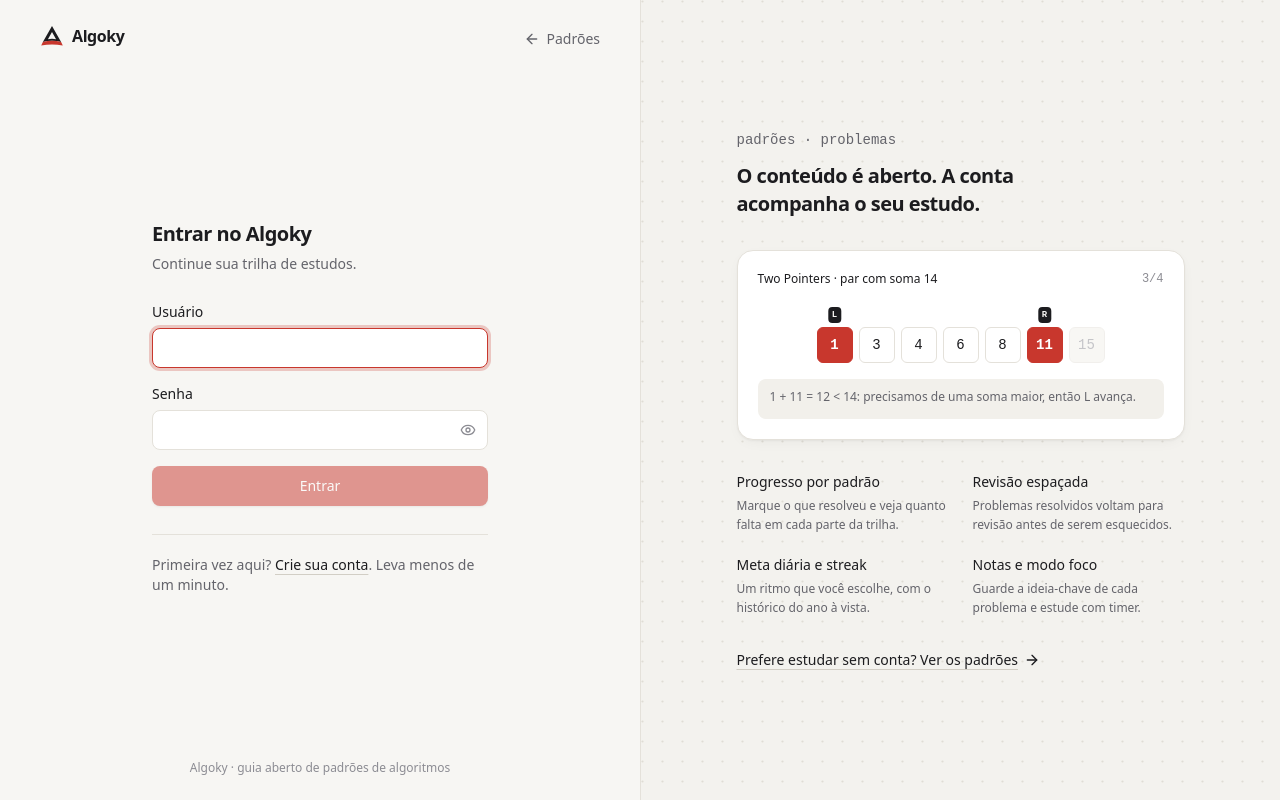
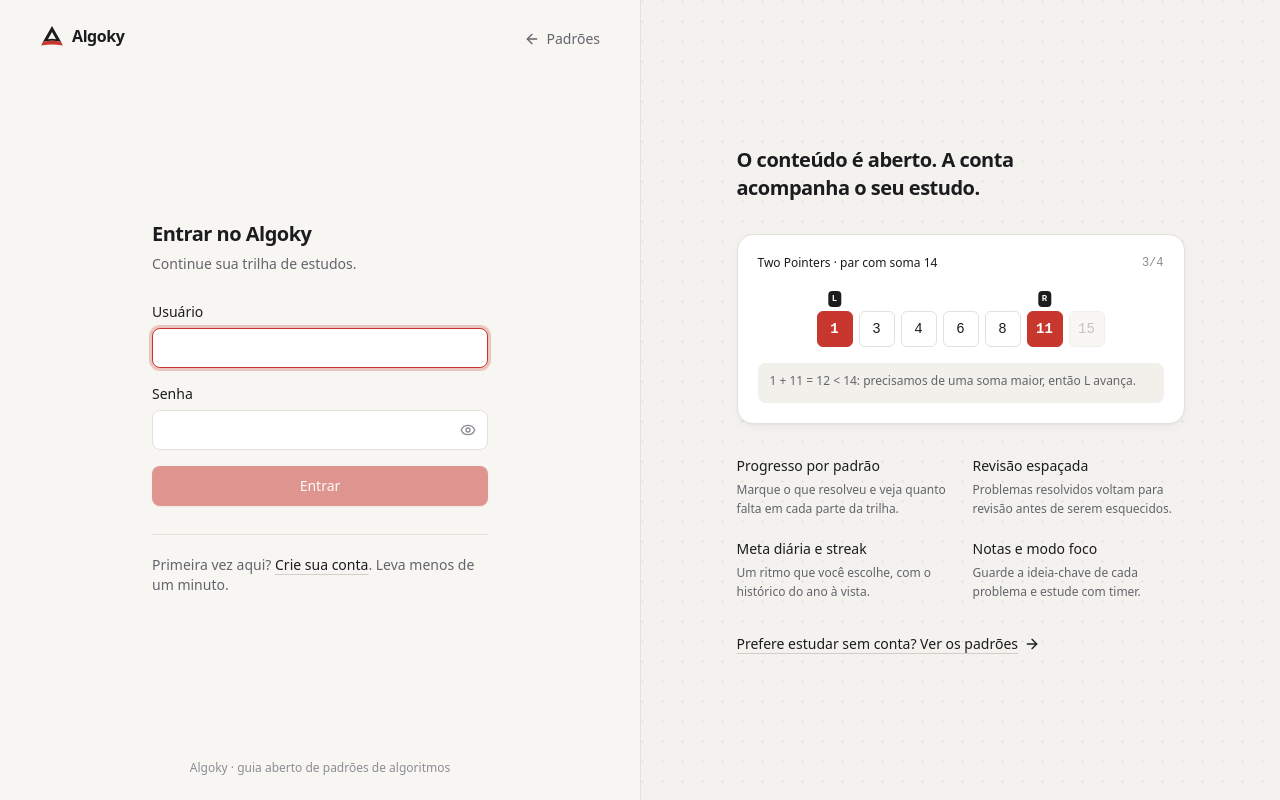
Before and after one commit to CaioRenatoDot/Algoky, a React (Vite) app in the folder apps/web/: page /entrar in a window 1280 px wide. Built offline with nearby package versions, Linux system fonts and the light colour scheme; no server answers; what @algoky/shared would draw is missing.

Commit message:
style(web): remove a linha em fonte mono da lateral do login

```diff
--- a/apps/web/src/pages/auth/AuthLayout.tsx
+++ b/apps/web/src/pages/auth/AuthLayout.tsx
@@ -1,4 +1,3 @@
-import { PATTERNS, PROBLEMS } from '@algoky/shared';
 import { ArrowLeft, ArrowRight } from 'lucide-react';
 import type { ReactNode } from 'react';
 import { Link } from 'react-router';
@@ -49,10 +48,7 @@ export function AuthLayout({
       <aside className="relative hidden overflow-hidden border-l border-border bg-surface-2/60 lg:flex lg:flex-col lg:justify-center lg:px-12 xl:px-20">
         <DotPattern />
         <div className="relative mx-auto w-full max-w-md">
-          <p className="font-mono text-sm text-muted">
-            {PATTERNS.length} padrões · {PROBLEMS.length} problemas
-          </p>
-          <h2 className="mt-3 text-xl font-semibold tracking-tight text-balance">
+          <h2 className="text-xl font-semibold tracking-tight text-balance">
             O conteúdo é aberto. A conta acompanha o seu estudo.
           </h2>
           <div className="mt-8">
```
